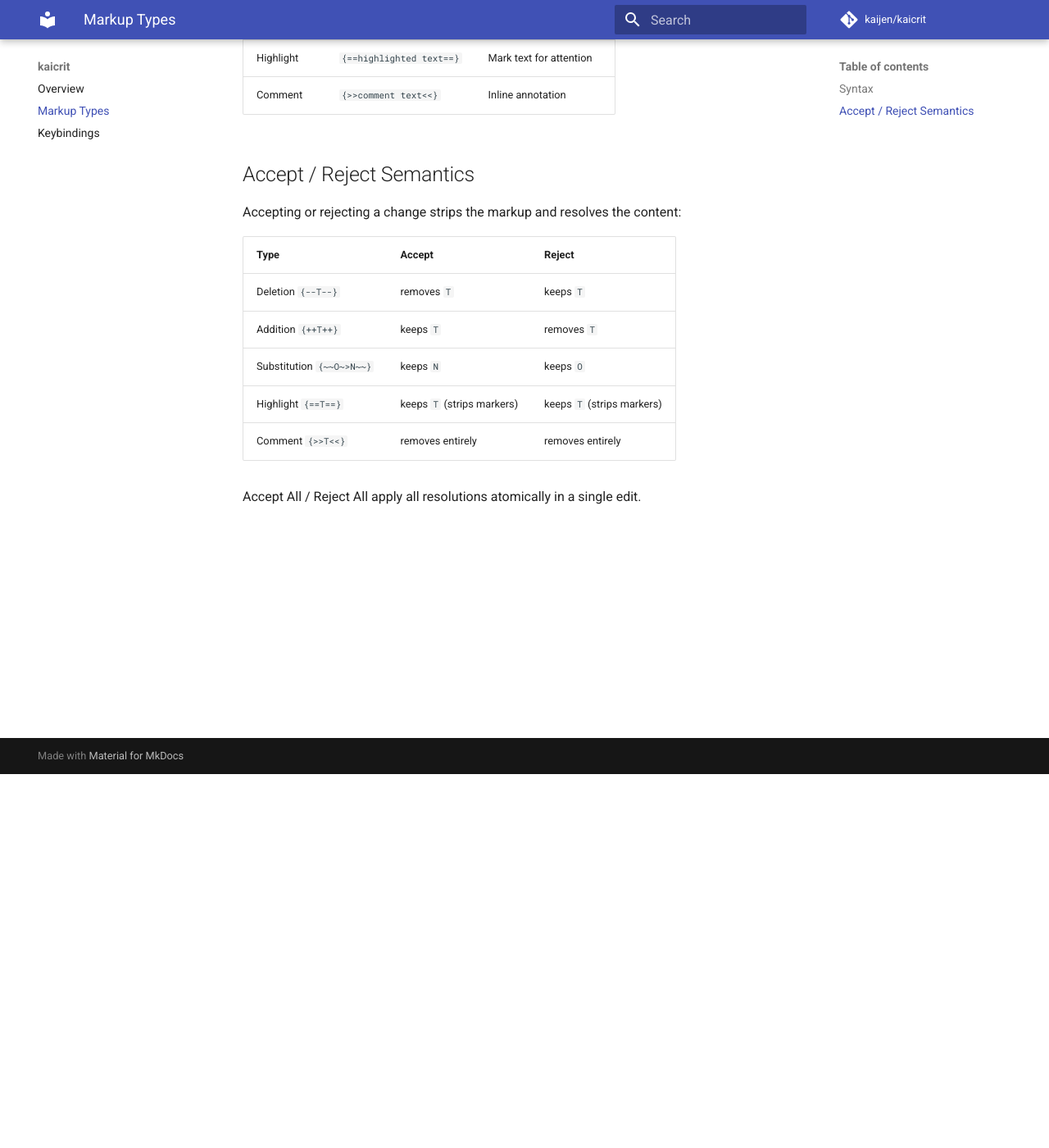
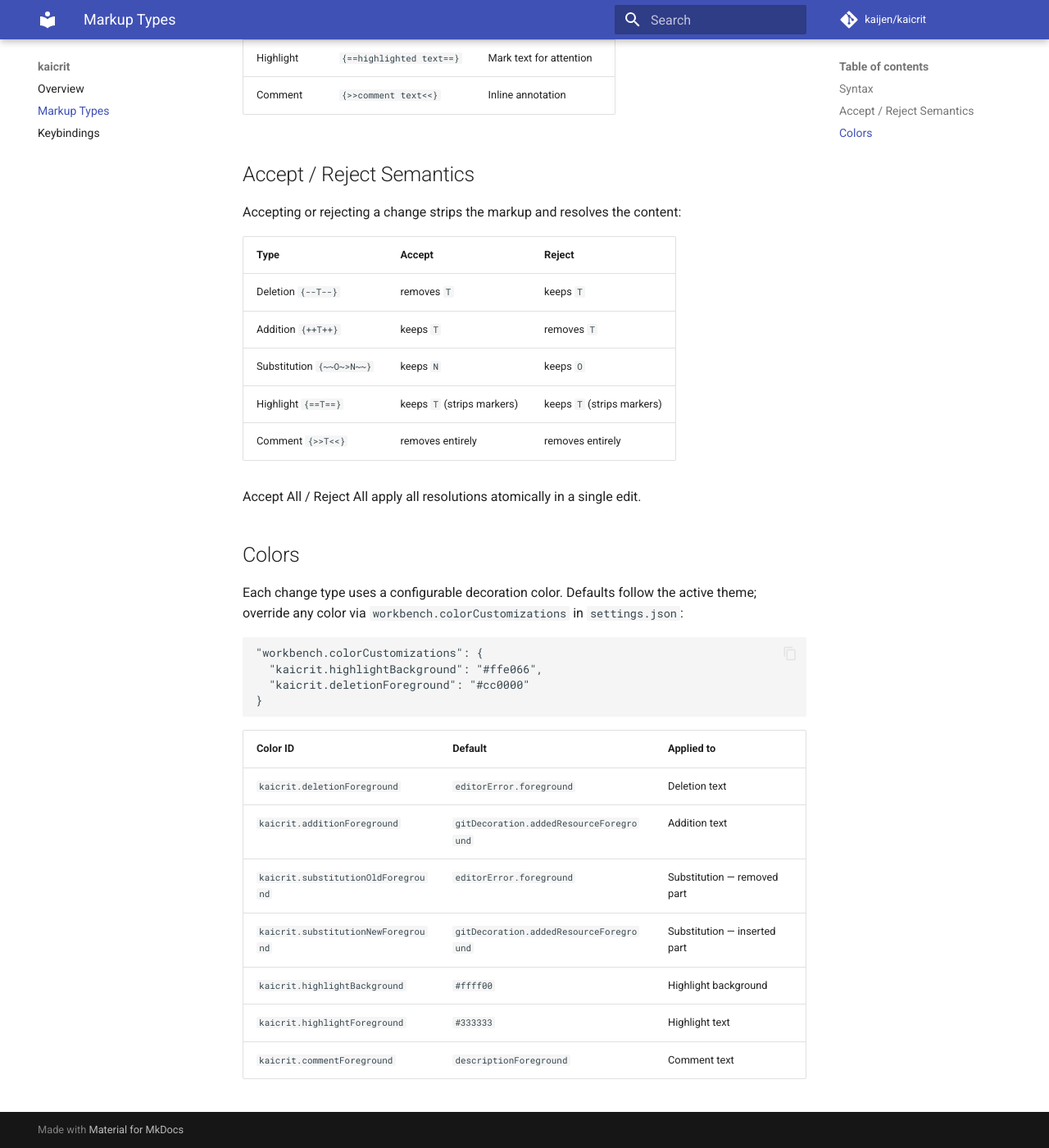
Before and after one commit to kaijen/kaicrit, an MkDocs documentation site: the page built from docs/markup.md, in a window 1280 px wide and 1400 px high, scrolled down 456 px. Shown: the whole window at 82% size. Built offline with MkDocs 1.6.1 and Material for MkDocs 9.7.7, drawn with Linux system fonts in a browser that asks for light colours; comment, search, counter and statistics services are not loaded; the version menu is left out.

Commit message:
feat(colors): Make decoration colors configurable
Colors are now defined as `contributes.colors` (kaicrit.*) so users
can override them via workbench.colorCustomizations. Highlight
defaults to yellow background with dark gray text.

Closes: #2

````diff
--- a/docs/markup.md
+++ b/docs/markup.md
@@ -25,3 +25,24 @@
 | Comment `{>>T<<}` | removes entirely | removes entirely |
 
 Accept All / Reject All apply all resolutions atomically in a single edit.
+
+## Colors
+
+Each change type uses a configurable decoration color. Defaults follow the active theme; override any color via `workbench.colorCustomizations` in `settings.json`:
+
+```json
+"workbench.colorCustomizations": {
+  "kaicrit.highlightBackground": "#ffe066",
+  "kaicrit.deletionForeground": "#cc0000"
+}
+```
+
+| Color ID | Default | Applied to |
+|---|---|---|
+| `kaicrit.deletionForeground` | `editorError.foreground` | Deletion text |
+| `kaicrit.additionForeground` | `gitDecoration.addedResourceForeground` | Addition text |
+| `kaicrit.substitutionOldForeground` | `editorError.foreground` | Substitution — removed part |
+| `kaicrit.substitutionNewForeground` | `gitDecoration.addedResourceForeground` | Substitution — inserted part |
+| `kaicrit.highlightBackground` | `#ffff00` | Highlight background |
+| `kaicrit.highlightForeground` | `#333333` | Highlight text |
+| `kaicrit.commentForeground` | `descriptionForeground` | Comment text |
````
Also changed, not shown: CLAUDE.md (+11 -1 lines), README.md (+22 -0 lines), package.json (+37 -0 lines), 1 other file.
